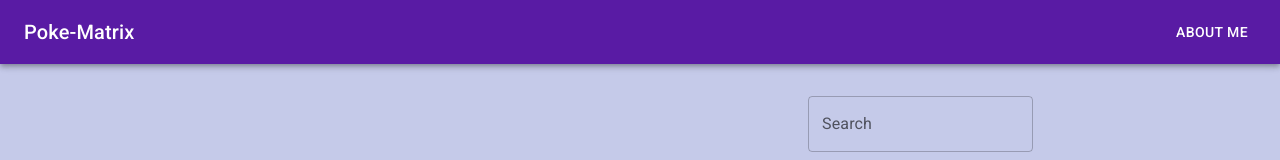
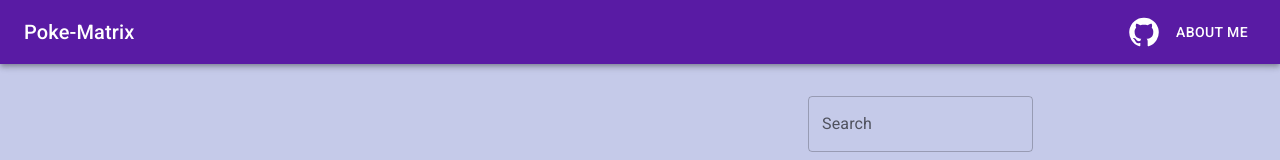
Before and after one commit to Jacks-01/poke-matrix-front-end, a React (Create React App) app: page / in a window 1280 px wide. Shown: the top 160 px of the page. Built offline with nearby package versions, Linux system fonts and the light colour scheme; no server answers.

Commit message:
added a github logo that links to github profile.

```diff
--- a/src/components/TopNav.js
+++ b/src/components/TopNav.js
@@ -4,9 +4,9 @@ import Box from '@mui/material/Box';
 import Toolbar from '@mui/material/Toolbar';
 import Typography from '@mui/material/Typography';
 import Button from '@mui/material/Button';
-import {Routes, Route, BrowserRouter, Link} from 'react-router-dom'
-import Main from '../pages/Main';
-import About from '../pages/About';
+import {Link} from 'react-router-dom'
+import { IconButton } from '@mui/material';
+import { GitHub } from '@mui/icons-material';
 
 
 export default function TopNav() {
@@ -17,7 +17,9 @@ export default function TopNav() {
           <Typography variant="h6" component="div" sx={{ flexGrow: 1 }}>
             Poke-Matrix
           </Typography>
-
+          <IconButton onClick={() => {window.location.href = 'https://github.com/Jacks-01'}} sx={{color: 'white'}}>
+              <GitHub sx={{fontSize: 32}}/>
+          </IconButton>
           <Button color="inherit" component={Link} to={'/About'}>About Me</Button>
         </Toolbar>
       </AppBar>
```
Also changed, not shown: 1 other file (tests, documents, lock files or other folders).
